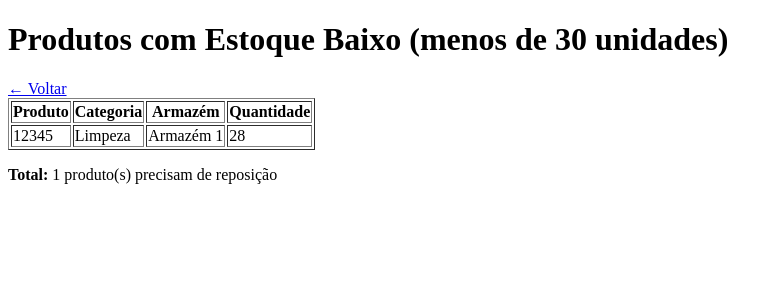
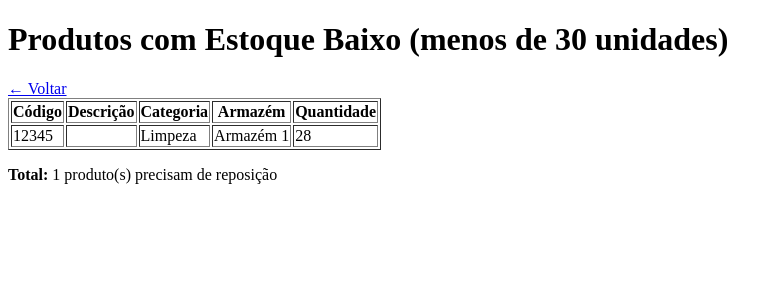
Before and after one commit to GabrielNFR/Mercado-Cesar, a Django app: page /estoque-baixo/ in a window 1280 px wide. Shown: the top 300 px of the page, without its empty margins (0-782 px from the left). Run offline with Django 5.2, Linux system fonts and the light colour scheme; a user stored in the database is signed in; data comes from the database, SQL or seed files in the repository; both versions use the stored data as it was after the commit.

Commit message:
Adicionado atributo descrição a classe Produto nos modelos, e atualizadas suas referências

```diff
--- a/mercadocesar/models.py
+++ b/mercadocesar/models.py
@@ -3,13 +3,14 @@ from django.db import models
 
 class Produto(models.Model):
 	codigo = models.CharField(max_length=30, unique=True)
+	descricao = models.CharField(max_length=200, blank=True, default="")
 	categoria = models.CharField(max_length=50)
 	preco_custo = models.DecimalField(max_digits=10, decimal_places=2)
 	preco_venda = models.DecimalField(max_digits=10, decimal_places=2)
 	unidade_medida = models.CharField(max_length=20)
 
 	def __str__(self):
-		return f"{self.codigo} - {self.categoria}"
+		return f"{self.codigo} - {self.descricao} - {self.categoria}"
 
 
 class Armazem(models.Model):
--- a/mercadocesar/templates/estoque_baixo.html
+++ b/mercadocesar/templates/estoque_baixo.html
@@ -11,7 +11,8 @@
     {% if estoques %}
         <table border="1">
             <tr>
-                <th>Produto</th>
+                <th>Código</th>
+                <th>Descrição</th>
                 <th>Categoria</th>
                 <th>Armazém</th>
                 <th>Quantidade</th>
@@ -19,6 +20,7 @@
             {% for estoque in estoques %}
             <tr>
                 <td>{{ estoque.produto.codigo }}</td>
+                <td>{{ estoque.produto.descricao }}</td>
                 <td>{{ estoque.produto.categoria }}</td>
                 <td>{{ estoque.armazem.nome }}</td>
                 <td>{{ estoque.quantidade }}</td>
```
Also changed, not shown: db.sqlite3, mercadocesar/migrations/0003_produto_descricao.py (added).
